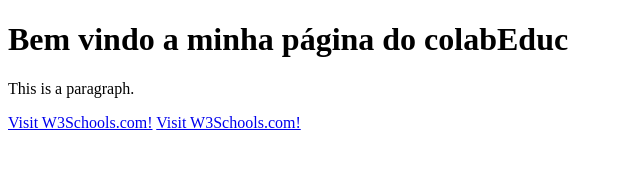
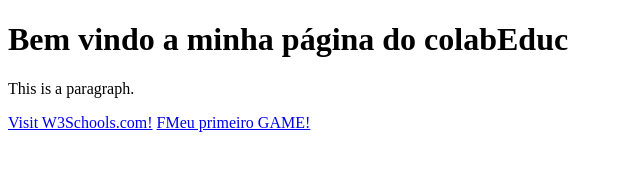
Before and after one commit to wandersonsdp90/wandersonsdp90.github.io, a plain HTML site: page index.html in a window 1280 px wide. Shown: the full height of the page, 0-640 px from the left. Drawn offline with Linux system fonts and the light colour scheme.

Commit message:
Update index.html

```diff
--- a/index.html
+++ b/index.html
@@ -8,7 +8,7 @@
 <h1> Bem vindo a minha página do colabEduc</h1>
 <p>This is a paragraph.</p>
 <a href="https://www.w3schools.com/">Visit W3Schools.com!</a>
-<a href="https://wandersonsdp90.github.io/playgame/">Visit W3Schools.com!</a>
+<a href="https://wandersonsdp90.github.io/playgame/">FMeu primeiro GAME!</a>
 
 </body>
 </html>
```
